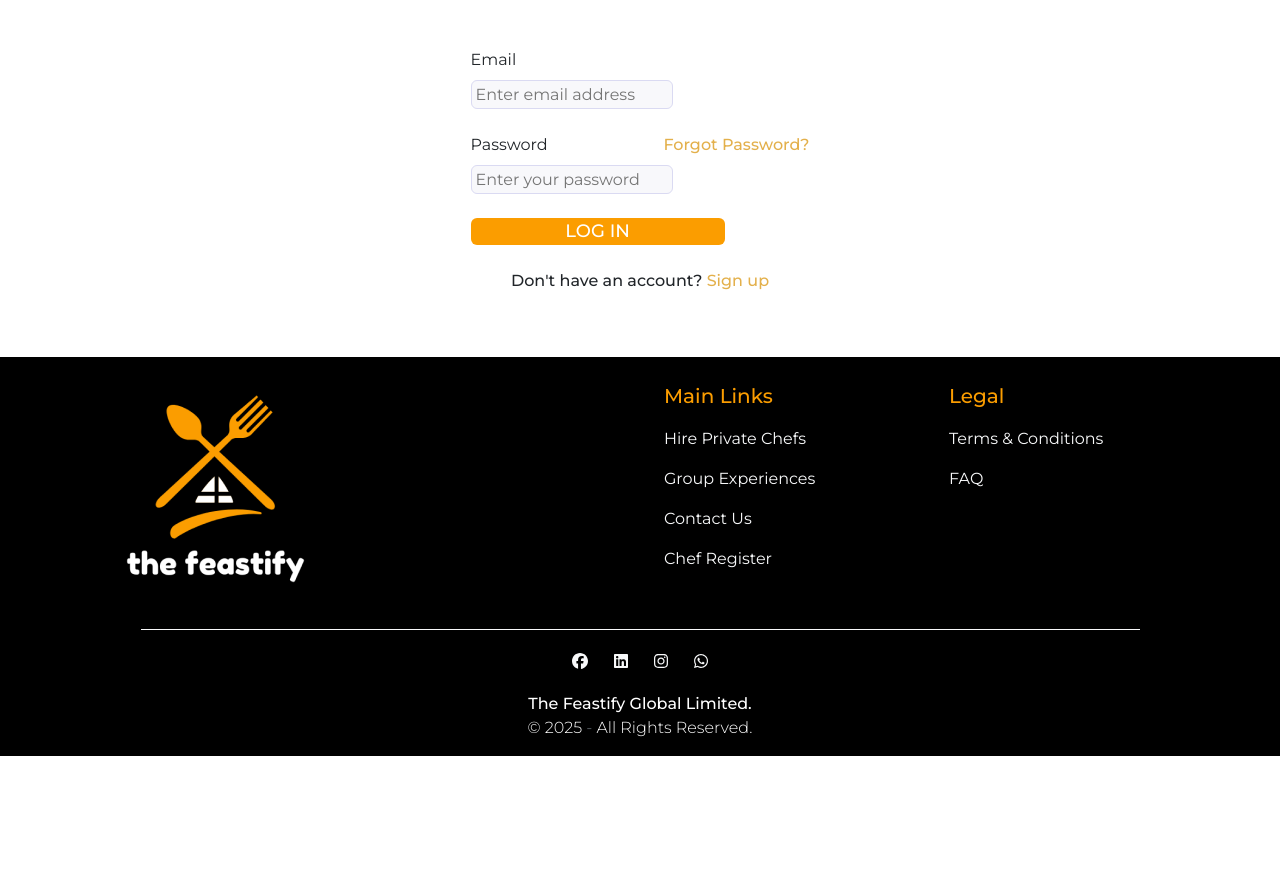
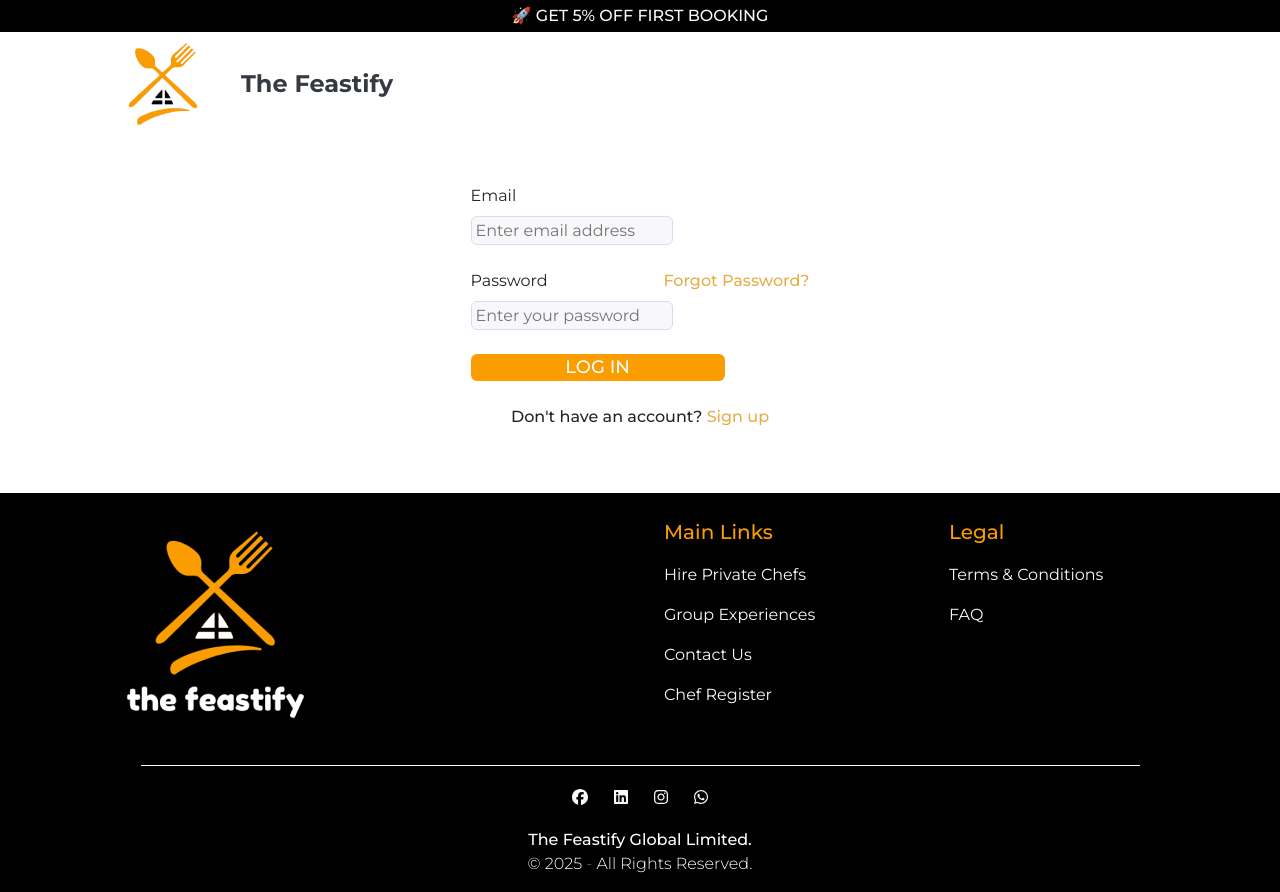
Before and after one commit to MichaelGift/feastify-web, a React (Create React App) app: page /chef-login in a window 1280 px wide. Before the commit the page ends 800 px from the top, so only its background shows below. Built offline with nearby package versions, Linux system fonts and the light colour scheme.

Commit message:
feat: Add promotional banner and update navbar and footer components

```diff
--- a/src/App.js
+++ b/src/App.js
@@ -1,5 +1,6 @@
 import { Route, Routes, Navigate } from 'react-router-dom';
 import { useState, useEffect, useRef } from 'react';
+import Navbar from './components/navbar/navbar.v2';
 import Landingpage from './pages/landingpage/landingpage';
 import EventType from './components/events/events';
 import ServiceDay from './components/service/service';
@@ -24,6 +25,7 @@ import ChefProfile from './components/chefsprofile/chefprofile';
 import Checkout from './components/checkout/checkout';
 import ChefLogin from './components/login/chefLogin';
 import Footer from "./components/footer/footer.v2";
+import Banner from "./components/promotion/banner";
 
 export const BASE_URL = 'http://localhost:3000/api';
 
@@ -78,6 +80,8 @@ function App() {
   return (
     <>
       <div>
+        <Banner/>
+        <Navbar/>
         <Routes>
           <Route path="/" element={<Landingpage />} />
           <Route path="/bookings" element={<PrivateRoute element={ExperienceBooking} />} />
--- a/src/components/footer/footer.v2.js
+++ b/src/components/footer/footer.v2.js
@@ -33,7 +33,7 @@ export default function footer() {
                             <FontAwesomeIcon className="text-light btn" icon={faInstagram}/>
                             <FontAwesomeIcon className="text-light btn" icon={faWhatsapp}/>
                         </div>
-                        <p className="text-white fs-6 fw-light text-center w-100 m-0 text-capitalize">
+                        <p className="text-white fs-6 fw-light text-center w-100 m-0 text-capitalize" style={{font:'Nunito'}}>
                             <span className="fw-medium">The Feastify Global Limited.</span>
                             <br/>
                             &copy; {currentYear} <span className="text-muted">-</span> All rights reserved.
--- a/src/components/navbar/navbar.v2.js
+++ b/src/components/navbar/navbar.v2.js
@@ -1,19 +1,18 @@
 import {Link} from "react-router-dom/dist";
-import logo from "../../assets/navicon/feastify.svg";
+import logo from "../../assets/navicon/feastify-logo.png";
 
 export default function Navbar() {
     return (
         <>
-            <nav className={`navbar navbar-expand-lg`}>
+            <nav className="navbar navbar-expand-lg">
                 <div className="container">
-                    <Link className="navbar-brand d-flex align-items-center" to="/" style={{height: '88px', overflow: "hidden"}}>
+                    <Link className="navbar-brand d-flex align-items-center m-0" to="/" style={{height: '88px', overflow: "hidden"}}>
                         <img
                             src={logo}
                             alt="Feastify"
+                            height="200%"
                             style={{objectFit: 'cover'}}/>
-                        <span className="text-dark" style={{
-                            fontSize: '1.2rem',
-                        }}>The Feastify</span>
+                        <span className="text-dark fs-4 fw-bold" >The Feastify</span>
                     </Link>
                 </div>
             </nav>
--- /dev/null
+++ b/src/components/promotion/banner.js
@@ -0,0 +1,12 @@
+export default function Banner() {
+    const promo = "🚀  GET 5% OFF FIRST BOOKING";
+    return(
+        <>
+            <section className="bg-black">
+                <div className="container d-flex flex-column p-1">
+                    <p className="text-light fs-6 fw-medium text-center text-uppercase m-0" style={{font:"Nunito"}}>{promo}</p>
+                </div>
+            </section>
+        </>
+    )
+}
```
Also changed, not shown: src/assets/navicon/feastify-logo.png (added).
